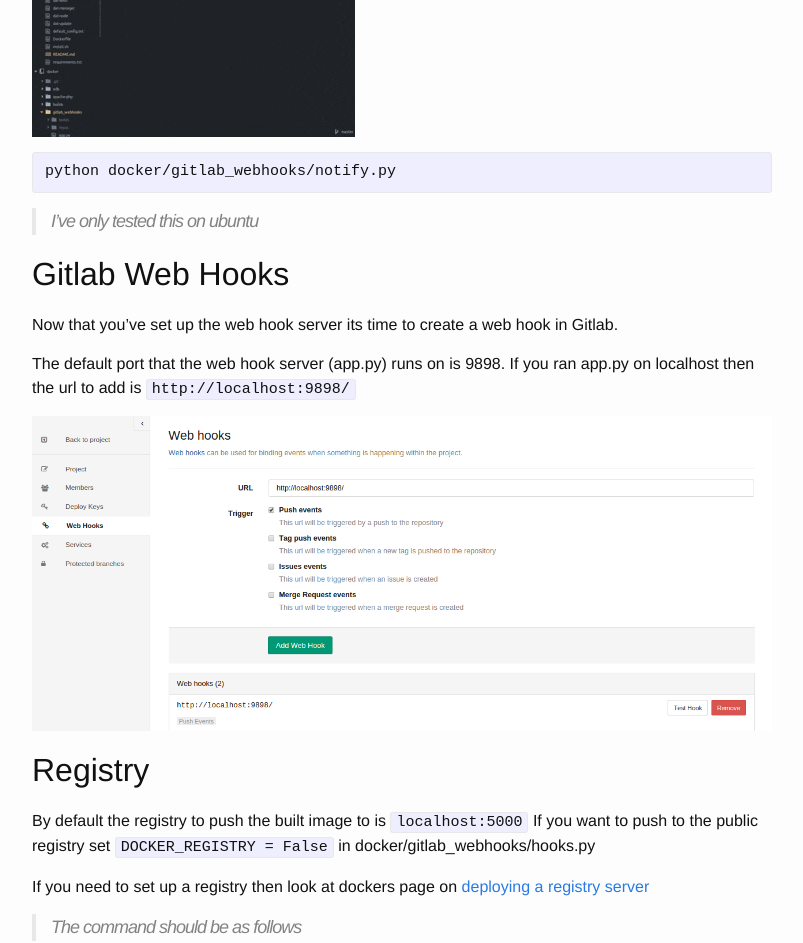
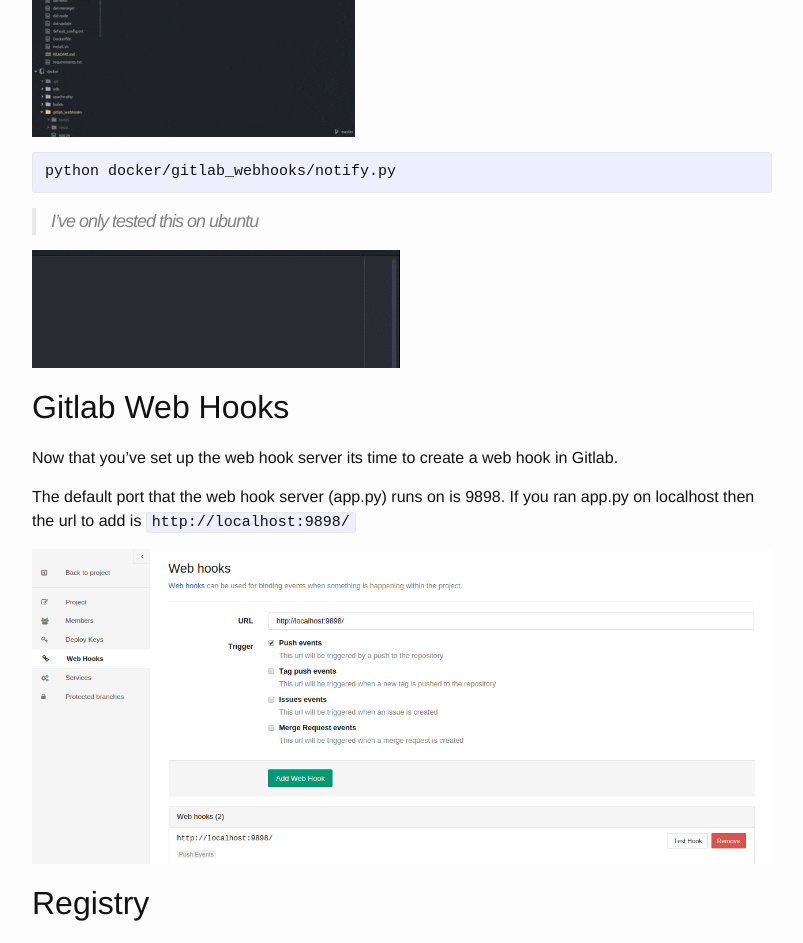
Before and after one commit to pdxjohnny/pdxjohnny.github.io_old, a Jekyll site: the page built from _posts/2015-07-24-gitlab-automated-docker-builds.markdown, in a window 1280 px wide. Shown: the part 2000-2943 px from the top of the page, without its empty margins (238-1041 px from the left). Built offline with Jekyll 4.4.1, drawn with Linux system fonts in a browser that asks for light colours.

Commit message:
One more gif!

```diff
--- a/_posts/2015-07-24-gitlab-automated-docker-builds.markdown
+++ b/_posts/2015-07-24-gitlab-automated-docker-builds.markdown
@@ -98,6 +98,7 @@ python docker/gitlab_webhooks/notify.py
 {% endhighlight %}
 > I've only tested this on ubuntu
 
+![webhook-commit](/assets/docker_build_done.gif)
 
 Gitlab Web Hooks
 ---
```
Also changed, not shown: assets/docker_build_done.gif (added).
